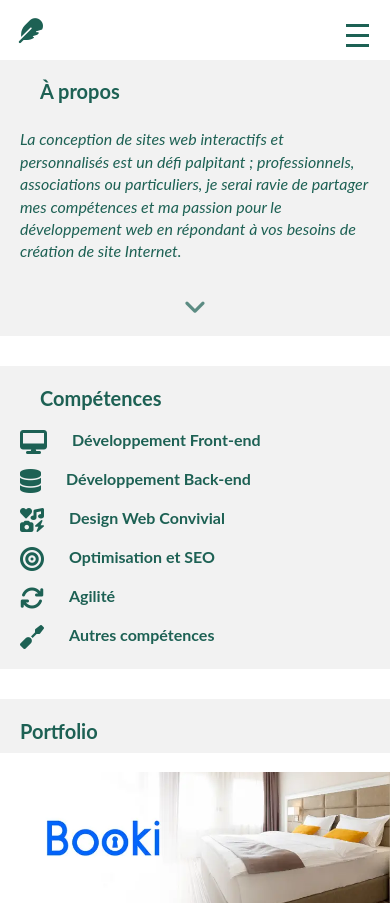
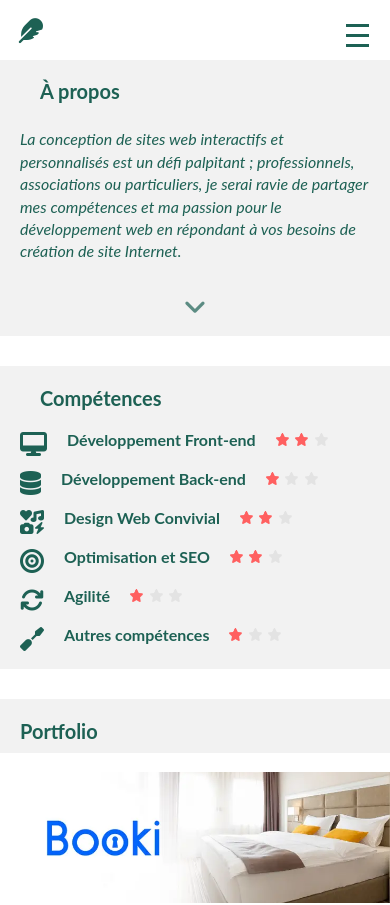
Before and after one commit to p2r3d/newportfolio, a React (Create React App) app: page / in a window 390 px wide. Shown: the top 905 px of the page. Built offline with nearby package versions, Linux system fonts and the light colour scheme.

Commit message:
feat: ajout du niveau des compétences (étoiles)

```diff
--- a/src/components/Collapse/collapse.scss
+++ b/src/components/Collapse/collapse.scss
@@ -90,8 +90,8 @@
     border:0;
     display:flex;
     flex-direction: row;
-    align-items:flex-start;
-    gap:15px;
+    align-items:center;
+    gap:10px;
     padding: 0;
     h3{
       font-size: 1rem;
--- a/src/components/Collapse/index.jsx
+++ b/src/components/Collapse/index.jsx
@@ -1,20 +1,22 @@
 import React,{useState} from "react";
+import Rating from "../Rating";
 import "./collapse.scss"
 
-function Collapse({title,description,image }) {
+function Collapse({title,description,image,rating}) {
   // hook useState qui crée la variable locale d'état setIsOpened, collapse fermé par défaut
   const [isOpened, setIsOpened] = useState(false);
 
-  // fonction appelée par l'événement onClick
+  // fonction appelée par l'événement onClick, gère l'état de l'ouverture du collapse
   const toggleCollapse = () => {
     setIsOpened((opened) => !opened);
   };
-
   return (
     <div className="collapseDiv" onClick={toggleCollapse}>
       <i className={image}></i>
       {/*affichage de la compétence */}
       <h3>{title}</h3>
+      {/*affichage du niveau (nb étoiles) */}
+      <Rating ratings={rating} />
       {/*si isOpened alors collapse ouvert */}
       {isOpened && (
         <div className={`descriptionDiv ${isOpened ? "visible" : ""}`}>
--- /dev/null
+++ b/src/components/Rating/index.jsx
@@ -0,0 +1,24 @@
+import './rating.scss'
+import GreyStar from '../../assets/images/GreyStar.png'
+import Star from '../../assets/images/Star.png'
+
+function Rating({ratings }) {
+  // 3 étoiles max
+  const totalStars = 3;
+  return (
+    <div className="ratingDiv">
+    {/*on itère sur le tableau pour choisir l'e nb d'étoiles colorées */}
+      {[...Array(totalStars)].map((_, index) => (
+        <img
+          key={index}
+          src={index < ratings ? Star : GreyStar}
+          alt="notation avec étoiles"
+          width="25"
+          height="25"
+        />
+      ))}
+    </div>
+  );
+}
+
+export default Rating;
--- /dev/null
+++ b/src/components/Rating/rating.scss
@@ -0,0 +1,29 @@
+.ratingDiv {
+  display: flex;
+  justify-content: space-around;
+  gap : 10px;
+  img {
+    height:15px;
+    width:15px;
+  }
+}
+/********** Tablette **********/
+@media screen and (min-width:769px) and (max-width: 1023px) {
+  .ratingDiv {
+    gap : 10px;
+    img {
+      width: 18px;;
+      height:18px;
+    }
+  }
+}
+/************* Mobile *******************/
+@media screen and (max-width: 768px) {
+  .ratingDiv {
+    gap : 6.5px;
+    img {
+      width:13px;
+      height:13px;
+    }
+  }
+}
--- a/src/components/Skills/index.js
+++ b/src/components/Skills/index.js
@@ -11,9 +11,15 @@ function SkillsS() {
       <h2>Compétences</h2>
       <div className="skillsGrid">
       {/*itération sur chaque compétence du tableau skillState.skills
-      Collapse rendu pour chacune des compétences avec ses titre, description et image*/}
+      Collapse rendu pour chacune des compétences avec ses titre, description, image, niveau*/}
         {skillState.skills.map((skill) => (
-          <Collapse key={skill.id} title={skill.title} description={skill.Description} image={skill.icon}/>
+          <Collapse
+          key={skill.id}
+          title={skill.title}
+          description={skill.Description}
+          image={skill.icon}
+          rating={skill.rating}
+          />
         ))}
       </div>
     </section>
--- a/src/datas/skills.json
+++ b/src/datas/skills.json
@@ -3,6 +3,7 @@
     {
       "id": 1,
       "title": "Développement Front-end",
+      "rating":"2",
       "icon" : "fas fa-desktop",
       "Description": [
         "HTML5, CSS3, SASS et JavaScript : Création de sites modernes, animés et interactifs en utilisant les dernières technologies",
@@ -13,6 +14,7 @@
     {
       "id": 11,
       "title": "Développement Back-end",
+      "rating":"1",
       "icon" : "fas fa-database",
       "Description": [
         "NodeJs, Express : Création de serveurs robustes et évolutifs",
@@ -24,6 +26,7 @@
     {
       "id": 2,
       "title": "Design Web Convivial ",
+      "rating":"2",
       "icon" : "fa-solid fa-icons",
       "Description": [
         "Prototypage : Utilisation de Figma, de Miro pour la conception graphique",
@@ -34,6 +37,7 @@
     {
       "id": 4,
       "title": "Optimisation et SEO",
+      "rating":"2",
       "icon" : "fas fa-bullseye",
       "Description": [
         "Audits : Optimisation des performances d’un site web (GTMetrix,Lighthouse)",
@@ -45,6 +49,7 @@
     {
       "id": 5,
       "title": "Agilité",
+      "rating":"1",
       "icon" : "fa-solid  fa-arrows-rotate",
       "Description": [
         "Méthode Scrum :rôles définis, itérations courtes ",
@@ -57,6 +62,7 @@
     {
       "id": 6,
       "title": "Autres compétences",
+      "rating":"1",
       "icon" : "fas fa-screwdriver",
       "Description": [
         "Langages (niveau débutant): C++, python, Shell Bash",
```
Also changed, not shown: src/assets/images/GreyStar.png (added), src/assets/images/Star.png (added).
